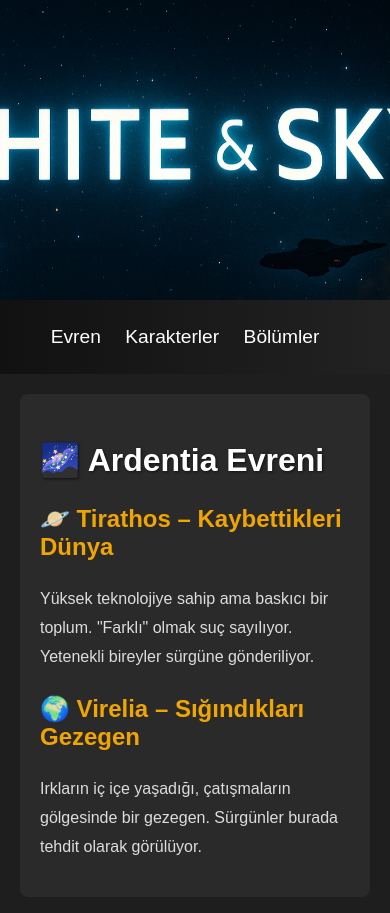
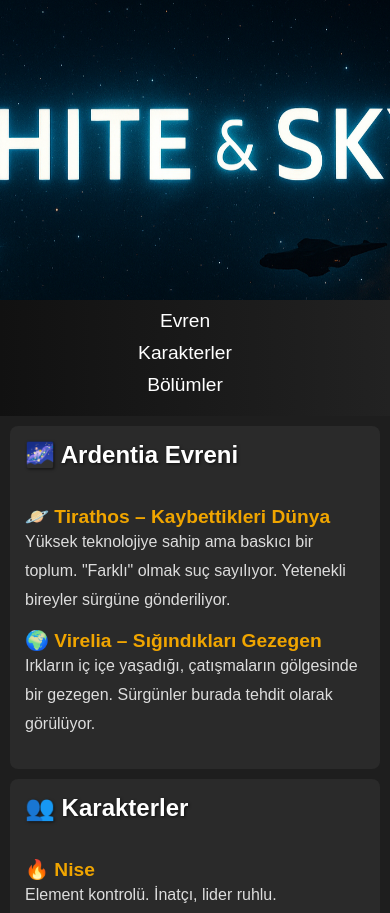
Before and after one commit to kdr1907/white-sky, a plain HTML site: page index.html in a window 390 px wide. Shown: the top 913 px of the page. Drawn offline with Linux system fonts and the light colour scheme.

Commit message:
Eklemeler

```diff
--- a/style.css
+++ b/style.css
@@ -1,4 +1,10 @@
-/* Arka planı koyu yapmak için düzenlemeler */
+/* Temel sıfırlamalar */
+* {
+    margin: 0;
+    padding: 0;
+    box-sizing: border-box;
+}
+
 body {
     font-family: Arial, sans-serif;
     margin: 0;
@@ -94,6 +100,7 @@ footer {
     text-align: center;
     margin-top: 20px; /* Footer'a biraz boşluk ekleyelim */
 }
+
 /* Navigasyon bağlantılarını düzenleyelim */
 .navigation {
     display: flex;
@@ -117,6 +124,7 @@ footer {
 .navigation a:active {
     background-color: #e08900;
 }
+
 /* Anasayfa butonu için stil */
 .home-button-wrapper {
     text-align: center;
@@ -140,3 +148,58 @@ footer {
     color: black;
     transform: translateY(-1px);
 }
+
+/* Mobil uyumluluk için düzenlemeler */
+@media (max-width: 768px) {
+    /* Header ve genel metin için küçültme */
+    h1 {
+        font-size: 2rem;
+    }
+
+    /* Navigasyon menüsünü dikey hale getirelim */
+    nav ul {
+        padding: 0;
+        text-align: center;
+    }
+
+    nav ul li {
+        display: block;
+        margin-bottom: 10px;
+    }
+
+    /* Bölüm başlıklarını küçültme */
+    h2 {
+        font-size: 1.5rem;
+    }
+
+    h3 {
+        font-size: 1.2rem;
+    }
+
+    p {
+        font-size: 1rem; /* Metni küçük ekranlarda daha okunabilir yapalım */
+    }
+
+    /* Footer yazısını küçültme */
+    footer p {
+        font-size: 0.9rem;
+    }
+
+    /* Anasayfa butonunu daha büyük hale getirelim */
+    .home-button {
+        font-size: 1.2rem;
+        padding: 10px 20px;
+    }
+
+    /* Navigasyon bağlantılarının font büyüklüğünü ayarlayalım */
+    .navigation a {
+        font-size: 1rem;
+        padding: 8px 15px;
+    }
+
+    /* Section içeriği daha geniş görünmesi için düzenleme */
+    section {
+        padding: 15px;
+        margin: 10px;
+    }
+}
```
Also changed, not shown: index.html (+5 -0 lines).
